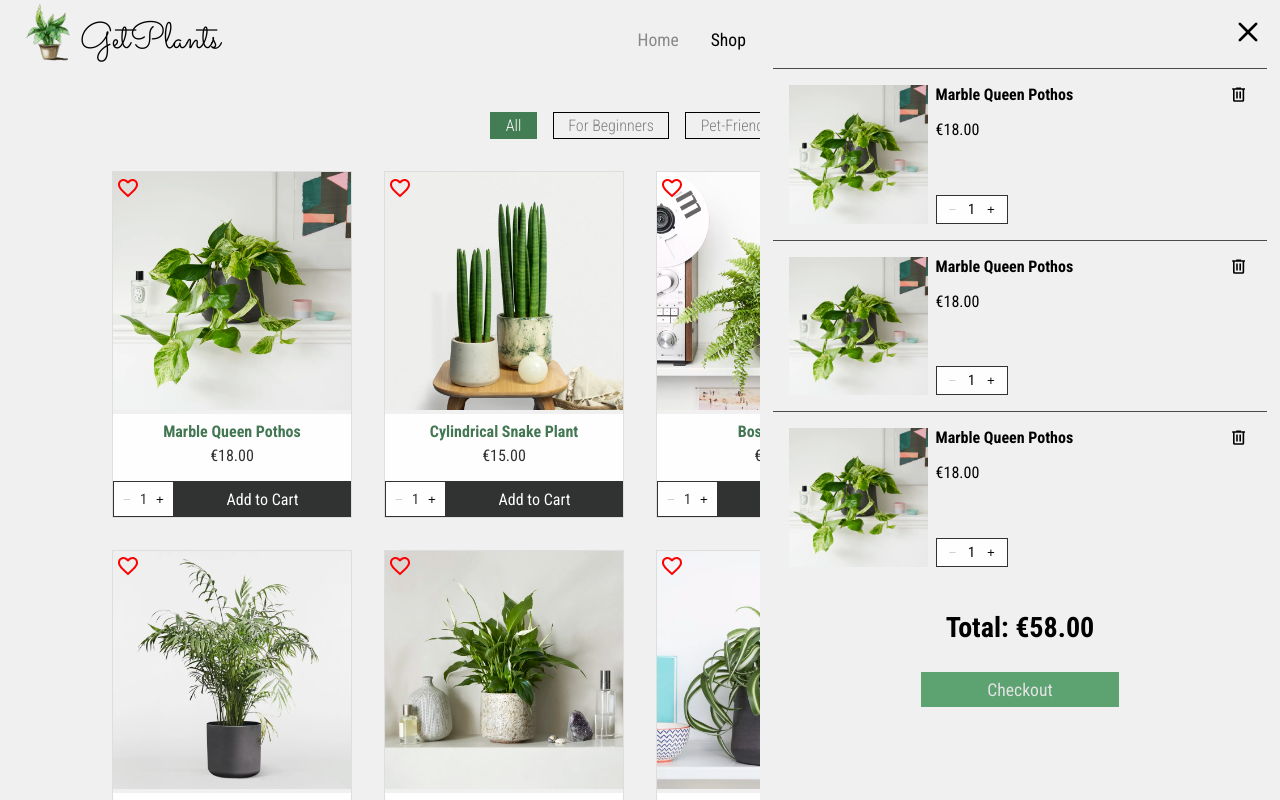
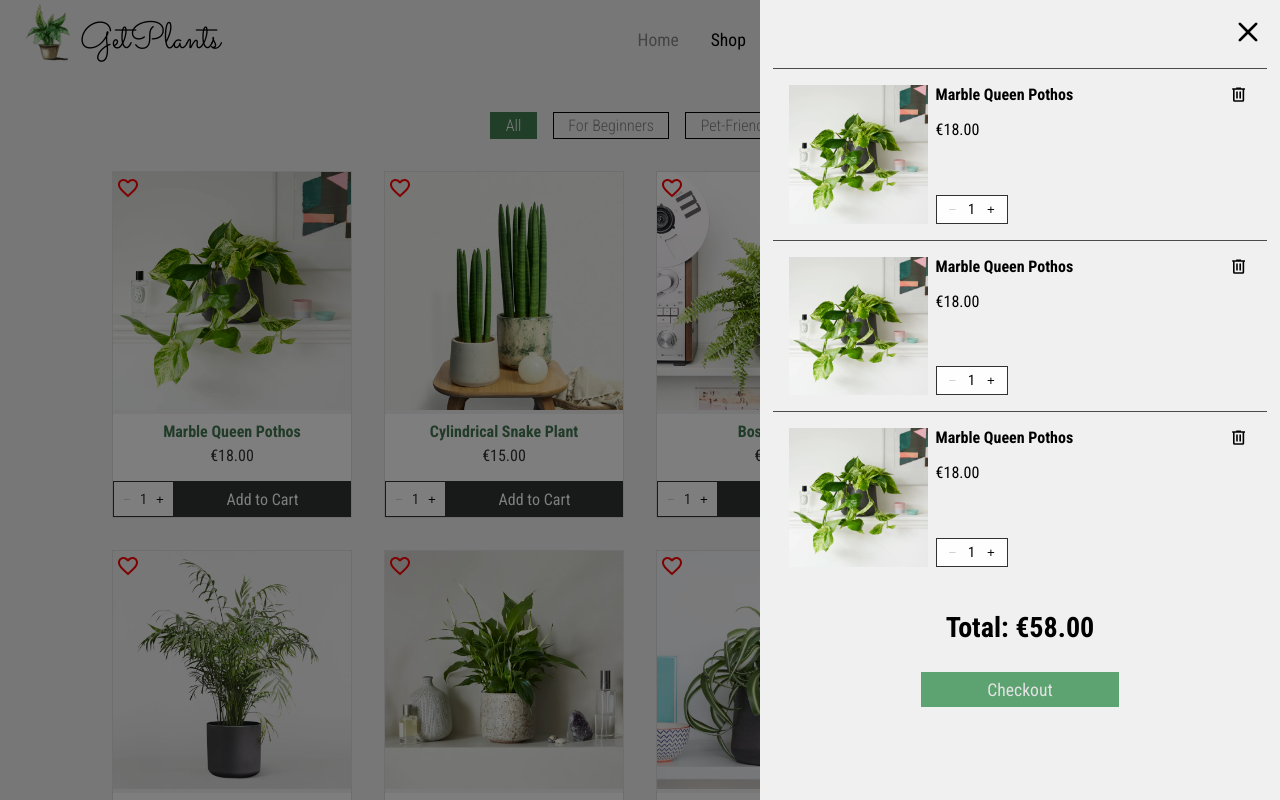
Before and after one commit to RimaSem/plant-shop, a React (Vite) app: page /plant-shop/shop in a window 1280 px wide. Both pictures are taken after a click on the icon 1237 px from the left and 38 px from the top of the page. Shown: the top 800 px of the page. Built offline with nearby package versions, Linux system fonts and the light colour scheme.

Commit message:
Add overlay when toggling cart

```diff
--- a/src/components/Cart.tsx
+++ b/src/components/Cart.tsx
@@ -11,8 +11,12 @@ function Cart() {
   const closeRef = useRef<HTMLDivElement>(null);
 
   function closeCart() {
+    const overlay = document.querySelector(".overlay") as HTMLElement;
+    const body = document.querySelector("body") as HTMLElement;
     if (closeRef.current) {
       closeRef.current.classList.remove("active");
+      overlay.style.visibility = "hidden";
+      body.style.overflowY = "visible";
     }
   }
 
--- a/src/components/Header.tsx
+++ b/src/components/Header.tsx
@@ -7,8 +7,12 @@ import { mdiCartOutline, mdiHeart } from "@mdi/js";
 function Header() {
   function openCart() {
     const cart = document.querySelector(".cart-container") as HTMLElement;
-    if (cart) {
+    const overlay = document.querySelector(".overlay") as HTMLElement;
+    const body = document.querySelector("body") as HTMLElement;
+    if (cart && overlay && body) {
       cart.classList.add("active");
+      overlay.style.visibility = "visible";
+      body.style.overflowY = "hidden";
     }
   }
 
--- a/src/components/Layout.tsx
+++ b/src/components/Layout.tsx
@@ -1,11 +1,24 @@
 import "./scss/Layout.scss";
+import { useRef } from "react";
 import { Outlet } from "react-router-dom";
 import Header from "./Header";
 import Footer from "./Footer";
 import Cart from "./Cart";
 
 export default function Layout() {
+  const overlayRef = useRef<HTMLDivElement>(null);
+
+  function hideOverlay() {
+    const cart = document.querySelector(".cart-container") as HTMLElement;
+    if (overlayRef.current && cart) {
+      overlayRef.current.style.visibility = "hidden";
+      cart.classList.remove("active");
+    }
+  }
+
   return (
+    <>
+      <div ref={overlayRef} className="overlay" onClick={hideOverlay}></div>
       <div className="site-wrapper">
         <Cart />
         <Header />
@@ -14,5 +27,6 @@ export default function Layout() {
         </main>
         <Footer />
       </div>
+    </>
   );
 }
--- a/src/components/scss/Cart.scss
+++ b/src/components/scss/Cart.scss
@@ -1,7 +1,6 @@
 .cart-container {
-  z-index: 1001;
+  z-index: 1003;
   position: fixed;
-  //   right: 0;
   right: -600px;
   height: 100vh;
   width: 100%;
--- a/src/components/scss/Header.scss
+++ b/src/components/scss/Header.scss
@@ -1,5 +1,5 @@
 header {
-  z-index: 5;
+  z-index: 1001;
   display: flex;
   justify-content: space-between;
   align-items: center;
@@ -107,6 +107,16 @@ header {
   }
 }
 
+// header.overlay {
+//   z-index: 1001;
+//   position: fixed;
+//   width: 100vw;
+//   height: 100vh;
+//   background-color: rgba(0, 0, 0, 0.5);
+//   transition: 0.5s ease-in-out;
+//   overflow: hidden;
+// }
+
 @media screen and (max-width: 500px) {
   header {
     padding: 1em 0.5em;
--- a/src/components/scss/Layout.scss
+++ b/src/components/scss/Layout.scss
@@ -8,3 +8,14 @@
     flex: 1;
   }
 }
+
+.overlay {
+  z-index: 1002;
+  position: fixed;
+  top: 0;
+  right: 0;
+  bottom: 0;
+  left: 0;
+  background-color: rgba(0, 0, 0, 0.5);
+  visibility: hidden;
+}
```
Lines whose indentation alone changed are shown as unchanged.
